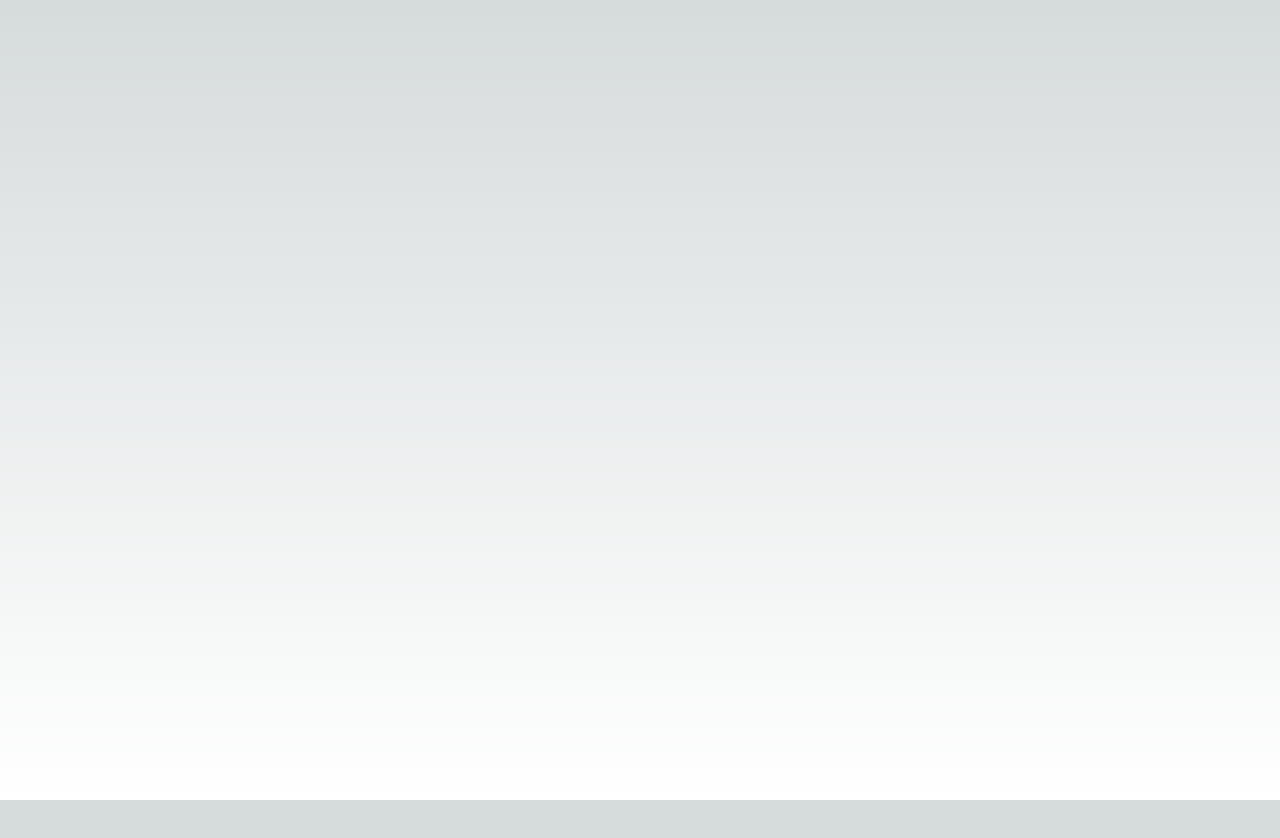
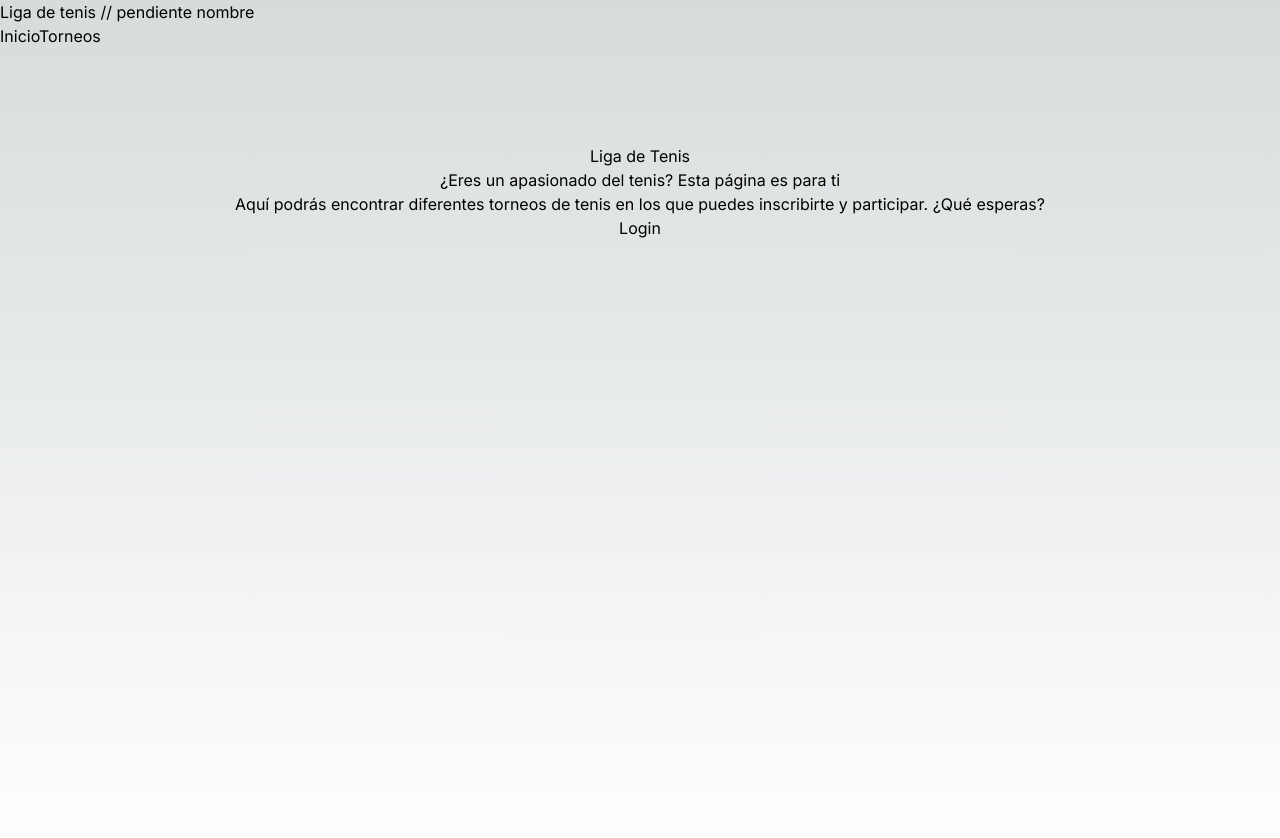
Before and after one commit to Camilo-Suarez98/liga-de-tenis, a Next.js app: page / in a window 1280 px wide. Shown: the top 838 px of the page. Before the commit the page ends 800 px from the top, so only its background shows below. Built offline with nearby package versions, Linux system fonts and the light colour scheme.

Commit message:
Inlude sign in and sign up pages, header component and tournament pages

```diff
--- /dev/null
+++ b/src/app/(components)/Header.jsx
@@ -0,0 +1,22 @@
+import Link from 'next/link'
+import React from 'react'
+import { UserButton } from "@clerk/nextjs";
+
+const Header = () => {
+  return (
+    <header>
+      <nav>
+        <section>
+          Liga de tenis // pendiente nombre
+        </section>
+        <section>
+          <Link href='/'>Inicio</Link>
+          <Link href='/torneos'>Torneos</Link>
+          <UserButton afterSignOutUrl="/" />
+        </section>
+      </nav>
+    </header>
+  )
+}
+
+export default Header
--- /dev/null
+++ b/src/app/acceso-denegado/page.jsx
@@ -0,0 +1,9 @@
+import React from 'react'
+
+const DeniedAccess = () => {
+  return (
+    <div>DeniedAccess</div>
+  )
+}
+
+export default DeniedAccess
--- /dev/null
+++ b/src/app/crear-usuario/page.jsx
@@ -0,0 +1,9 @@
+import React from 'react'
+
+const CreateUser = () => {
+  return (
+    <div>CreateUser</div>
+  )
+}
+
+export default CreateUser
--- a/src/app/layout.js
+++ b/src/app/layout.js
@@ -1,19 +1,24 @@
 import { Inter } from 'next/font/google'
 import './globals.css'
+import { ClerkProvider } from '@clerk/nextjs'
+import Header from './(components)/Header'
 
 const inter = Inter({ subsets: ['latin'] })
 
 export const metadata = {
-  title: 'Create Next App',
+  title: 'Liga de Tenis NJS',
   description: 'Generated by create next app',
 }
 
 export default function RootLayout({ children }) {
   return (
-    <html lang="es">
-      <body className={inter.className}>
-        {children}
-      </body>
-    </html>
+    <ClerkProvider>
+      <html lang="es">
+        <body className={inter.className}>
+          <Header />
+          {children}
+        </body>
+      </html>
+    </ClerkProvider>
   )
 }
--- a/src/app/page.js
+++ b/src/app/page.js
@@ -1,7 +1,12 @@
+import Link from "next/link";
+
 export default function Home() {
   return (
-    <main className="flex min-h-screen flex-col items-center justify-between p-24">
-
+    <main className="flex min-h-screen flex-col items-center justify-start p-24">
+      <h1>Liga de Tenis</h1>
+      <h2>¿Eres un apasionado del tenis? Esta página es para ti</h2>
+      <h3>Aquí podrás encontrar diferentes torneos de tenis en los que puedes inscribirte y participar. ¿Qué esperas?</h3>
+      <Link href='/sign-in'>Login</Link>
     </main>
   )
 }
--- /dev/null
+++ b/src/app/sign-in/[[...sign-in]]/page.jsx
@@ -0,0 +1,5 @@
+import { SignIn } from "@clerk/nextjs";
+
+export default function Page() {
+  return <SignIn />;
+}
--- /dev/null
+++ b/src/app/sign-up/[[...sign-up]]/page.jsx
@@ -0,0 +1,5 @@
+import { SignUp } from "@clerk/nextjs";
+
+export default function Page() {
+  return <SignUp />;
+}
--- /dev/null
+++ b/src/app/torneos/[id]/page.jsx
@@ -0,0 +1,9 @@
+import React from 'react'
+
+const page = () => {
+  return (
+    <div>page</div>
+  )
+}
+
+export default page
--- /dev/null
+++ b/src/app/torneos/page.jsx
@@ -0,0 +1,9 @@
+import React from 'react'
+
+const Tournamet = () => {
+  return (
+    <div>Tournamet</div>
+  )
+}
+
+export default Tournamet
```
Also changed, not shown: package.json (+7 -5 lines), src/middleware.js (added, +9 -0 lines), 1 other file (tests, documents, lock files or other folders).
